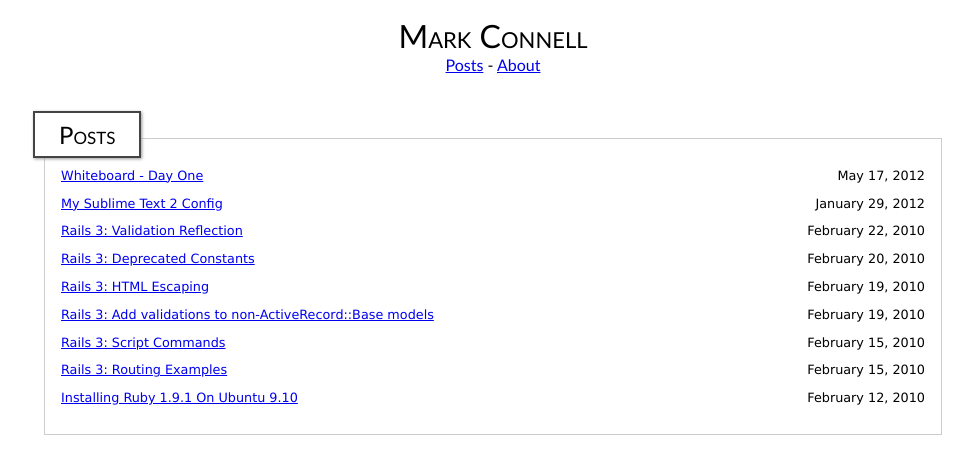
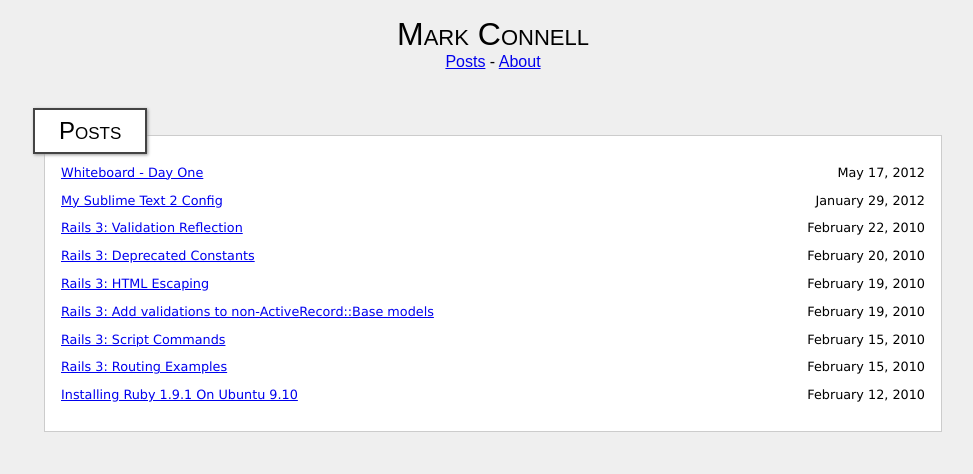
Before and after one commit to mconnell/markconnell.co.uk, a Jekyll site: the page built from index.html, in a window 1280 px wide. Shown: the top 474 px of the page, without its empty margins (147-1120 px from the left). Built offline with Jekyll 4.4.1, drawn with Linux system fonts in a browser that asks for light colours; some web fonts are replaced.

Commit message:
Update font. Update about page.

```diff
--- a/_layouts/default.html
+++ b/_layouts/default.html
@@ -25,5 +25,6 @@
       <a href="/">Posts</a> - <a href="/about.html">About</a>
     </div>
     {{ content }}
+
   </body>
 </html>
--- a/styles.css
+++ b/styles.css
@@ -1,10 +1,37 @@
 /* Geez you must be pretty bored to be looking at this */
+@font-face {
+  font-family: 'Muli';
+  font-style: italic;
+  font-weight: 400;
+  src: local('Muli Italic'), local('Muli-Italic'), url('http://themes.googleusercontent.com/static/fonts/muli/v4/QXUu_GmvbNNVPbiznzdgyOvvDin1pK8aKteLpeZ5c0A.ttf') format('truetype');
+}
+@font-face {
+  font-family: 'Muli';
+  font-style: italic;
+  font-weight: 300;
+  src: local('Muli Light Italic'), local('Muli-LightItalic'), url('http://themes.googleusercontent.com/static/fonts/muli/v4/Q5N_zd0042xOVES9NXt9QiZ2oysoEQEeKwjgmXLRnTc.ttf') format('truetype');
+}
+@font-face {
+  font-family: 'Muli';
+  font-style: normal;
+  font-weight: 400;
+  src: local('Muli'), url('http://themes.googleusercontent.com/static/fonts/muli/v4/FrmKYbbiMrxVeJO6lA8KEvesZW2xOQ-xsNqO47m55DA.ttf') format('truetype');
+}
+@font-face {
+  font-family: 'Muli';
+  font-style: normal;
+  font-weight: 300;
+  src: local('Muli Light'), local('Muli-Light'), url('http://themes.googleusercontent.com/static/fonts/muli/v4/lOt2kHE99m9_-KL-ck-ZZALUuEpTyoUstqEm5AMlJo4.ttf') format('truetype');
+}
+
+
 
 body{
-  margin: 0 0 2em 0;
-  padding: 0;
-  font-family: "Gill Sans", arial, sans-serif;
-  font-weight: 300;
+  padding     : 0;
+  margin      : 0 0 2em 0;
+  font-size   : 100%;
+  font-family : 'Muli', arial, serif;
+  background-color: #efefef;
 }
 
 h1{
@@ -64,6 +91,14 @@
   padding: 1em;
 }
 
+.content:after{
+  content: ".";
+  display: block;
+  height: 0;
+  clear: both;
+  visibility: hidden;
+}
+
 .content #post_date{
   position: absolute;
   top: -20px;
```
Also changed, not shown: about.html (+39 -13 lines), 12 other files.
